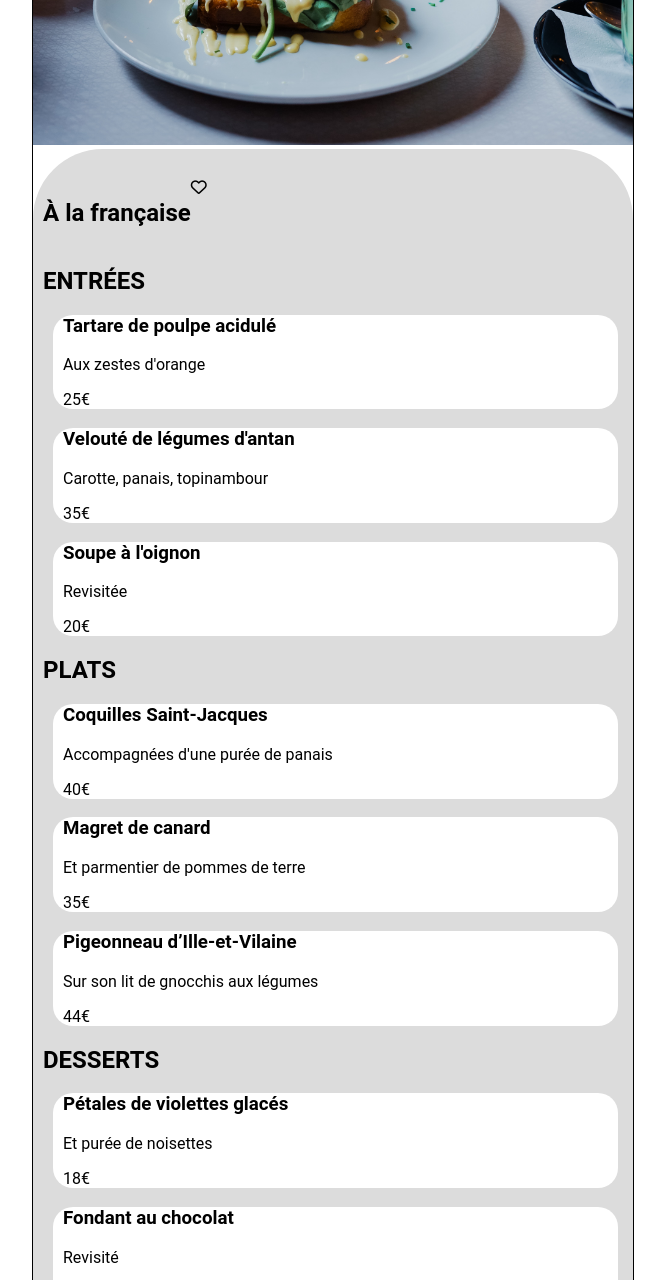
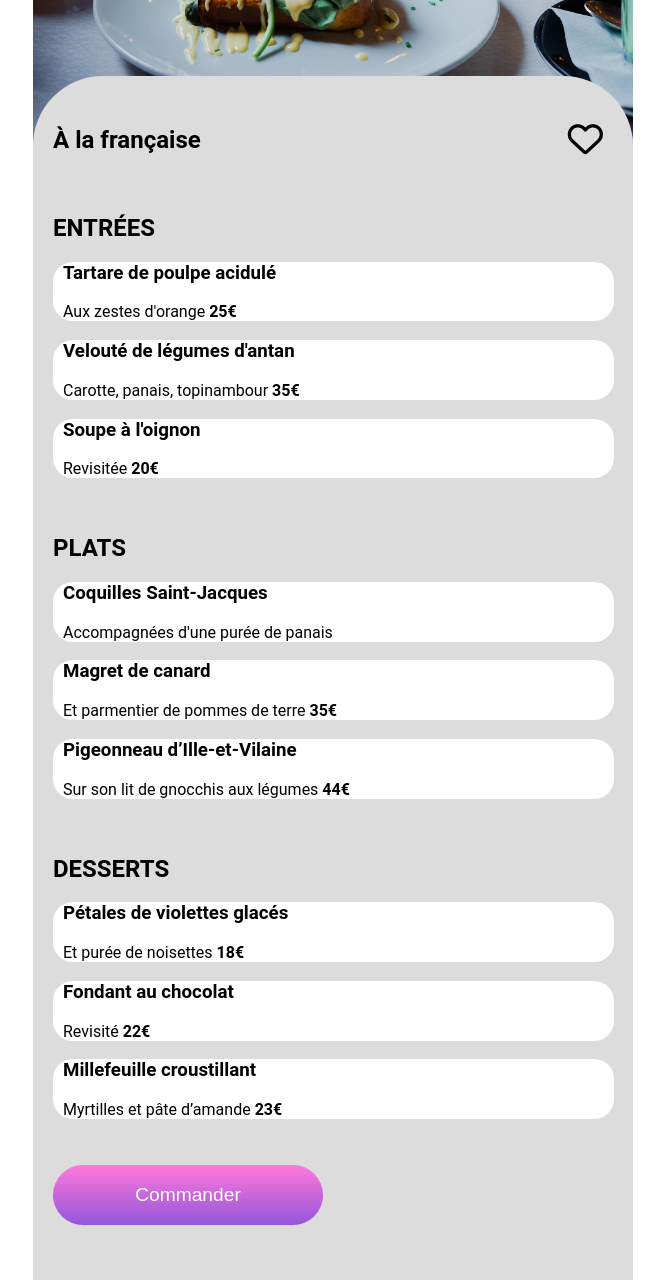
Before and after one commit to Roms1512/LavaurRomain_2_02102020, a website: page menu-3.html in a window 1280 px wide. Shown: the part 324-1604 px from the top of the page, without its empty margins (307-972 px from the left). Drawn offline with Linux system fonts and the light colour scheme.

Commit message:
six-commit

```diff
--- a/main.scss
+++ b/main.scss
@@ -7,8 +7,7 @@ $color-tertiaire: #99E2D0;
 body {
     font-family: Roboto;
     width: 600px;
-    margin: auto;
-    border: 1px solid black;
+    margin: auto;;
 
 }
 
@@ -22,12 +21,12 @@ a {
 .header{
     width: 100%;
     display: flex;
-    &.logo {
+    .logo {
             margin: auto;
+            text-align: center;
         }
-    &.fleche {
+    .fleche {
         text-align: left;
-        border: 1px solid black;
         height: auto;
         font-size: 1.8em;
     }
@@ -105,20 +104,35 @@ a {
 }
 
 .menu {
+    position: absolute;
+    width: 580px;
+    top: 400px;
     background-color: gainsboro;
     border-radius: 70px 70px 0 0;
-    padding-left: 10px;
+    padding-left: 20px;
     padding-top: 30px;
+    margin: auto;
     .menu-1 {
         display: flex;
+        justify-content: space-between;
+        align-items: center;
+    }
+    .fa-heart {
+        font-size: 2.2em;
+        padding-right: 30px;
+    }
+
+    .entré, .plats, .dessert {
+        padding-top: 20px;
     }
         .entr-1, .plt-1, .dsrt-1 {
             background-color: #FFF;
             border-radius: 20px;
-            width: 94%;
-            margin-left: 10px;
+            width: 95%;
             padding-left: 10px;
             padding: -0.1px 0 -0.1px 10px;
+            cursor: pointer;
+
         }
     & button {
         height: 60px;
@@ -142,6 +156,7 @@ a {
     background-color: rgb(240, 240, 240);
     padding-top: 30px;
     padding-left: 10px;
+    padding-bottom: 30px;
     .resto-1 {
         margin: auto;
         width: 88%;
@@ -186,14 +201,6 @@ a {
     }
 }
 
-
-
-
-
-
-
-
-
 /* footer */
 
 .footer {
@@ -202,8 +209,17 @@ a {
     background-color:rgb(53, 53, 53);
     &.logo-2 {
         filter: invert(1);
-    }
+        }
     & p, .fa-utensils, .fa-hands-helping{
             color: white;
         }
+        .menu-footer {
+            display: flex;
+        }
 }
+.footer-1 {
+    position: absolute;
+    width: 590px;
+    top: 1620px;
+    padding-left: 10px;
+}
--- a/menu-3.html
+++ b/menu-3.html
@@ -28,18 +28,18 @@
             <h2>ENTRÉES</h2>
             <div class="entr-1">
                 <h3>Tartare de poulpe acidulé</h3>
-                    <p>Aux zestes d'orange</p>
-                    <p>25€</p>
+                    <p>Aux zestes d'orange <strong>25€</strong></p>
+
             </div>
             <div class="entr-1">
                 <h3>Velouté de légumes d'antan</h3>
-                    <p>Carotte, panais, topinambour</p>
-                    <p>35€</p>
+                    <p>Carotte, panais, topinambour <strong>35€</strong></p>
+
             </div>
             <div class="entr-1">
                 <h3>Soupe à l'oignon</h3>
-                    <p>Revisitée</p>
-                    <p>20€</p>
+                    <p>Revisitée <strong>20€</strong></p>
+
             </div>
         </div>
 
@@ -47,18 +47,18 @@
             <h2>PLATS</h2>
             <div class="plt-1">
                 <h3>Coquilles Saint-Jacques</h3>
-                    <p>Accompagnées d'une purée de panais</p>
-                    <p>40€</p>
+                    <p>Accompagnées d'une purée de panais <strong></strong></p>
+
             </div>
             <div class="plt-1">
                 <h3>Magret de canard</h3>
-                    <p>Et parmentier de pommes de terre</p>
-                    <p>35€</p>
+                    <p>Et parmentier de pommes de terre <strong>35€</strong></p>
+
             </div>
             <div class="plt-1">
                 <h3>Pigeonneau d’Ille-et-Vilaine</h3>
-                <p>Sur son lit de gnocchis aux légumes</p>
-                <p>44€</p>
+                    <p>Sur son lit de gnocchis aux légumes <strong>44€</strong></p>
+
             </div>
         </div>
 
@@ -66,18 +66,18 @@
             <h2>DESSERTS</h2>
             <div class="dsrt-1">
                 <h3>Pétales de violettes glacés</h3>
-                    <p>Et purée de noisettes</p>
-                    <p>18€</p>
+                    <p>Et purée de noisettes <strong>18€</strong></p>
+
             </div>
             <div class="dsrt-1">
                 <h3>Fondant au chocolat</h3>
-                    <p>Revisité</p>
-                    <p>22€</p>
+                    <p>Revisité <strong>22€</strong></p>
+
             </div>
             <div class="dsrt-1">
                 <h3>Millefeuille croustillant</h3>
-                    <p>Myrtilles et pâte d’amande</p>
-                    <p>23€</p>
+                    <p>Myrtilles et pâte d’amande <strong>23€</strong></p>
+
             </div>
 
         </div>
@@ -85,16 +85,15 @@
         <button>Commander</button>
     </section>
 
-    <footer class="footer
-    ">
-        <img src="images/logo/ohmyfood@2x.svg" alt="logo">
+    <footer class="footer footer-1">
+        <img src="images/logo/ohmyfood@2x.svg" alt="logo-2">
 
-        <div><a href="#">
+        <div class="menu-footer"><a href="#">
             <i class="fas fa-utensils"></i>
             <p>Proposer un restorant</p>
         </a></div>
 
-        <div><a href="#">
+        <div class="menu-footer"><a href="#">
             <i class="fas fa-hands-helping"></i>
             <p>Devenir Partenaire</p>
         </a></div>
```
Also changed, not shown: menu-1.html (+4 -4 lines), menu-2.html (+4 -5 lines), menu-4.html (+4 -4 lines), site.css, 1 other file.
